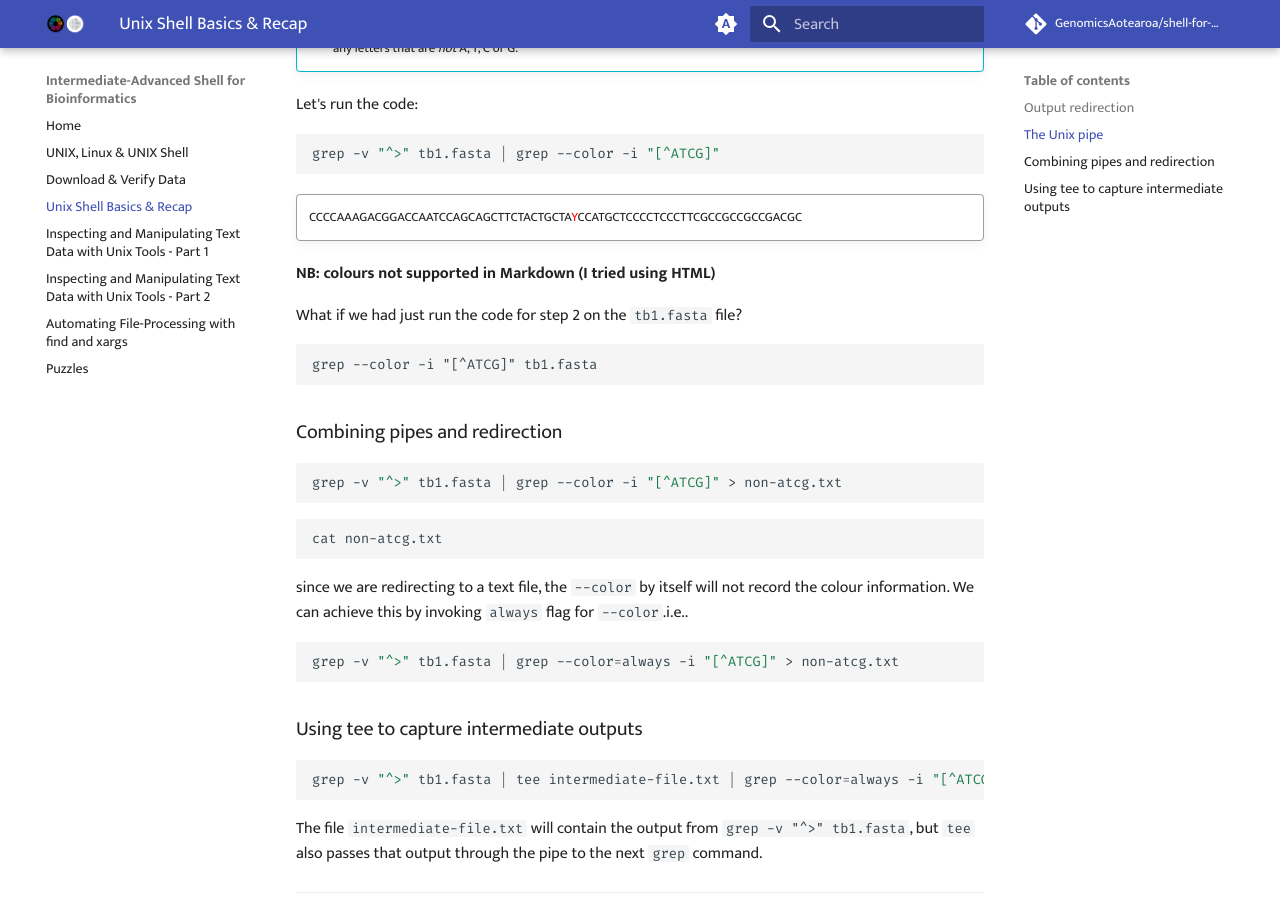
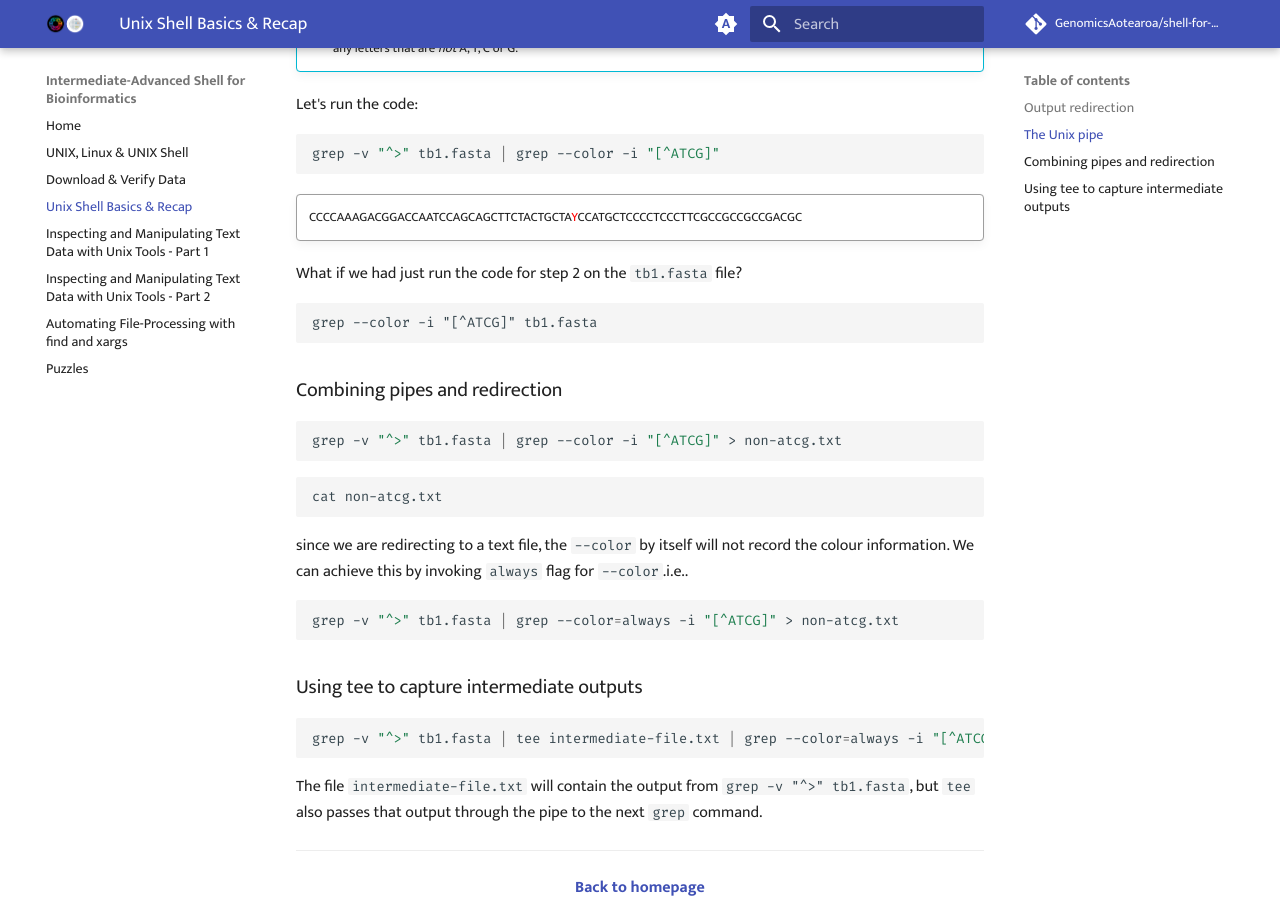
Before and after one commit to GenomicsAotearoa/shell-for-bioinformatics, an MkDocs documentation site: the page built from docs/2_unixshellbasics.md, in a window 1280 px wide and 900 px high, scrolled down 4501 px. Built offline with MkDocs 1.6.1 and Material for MkDocs 9.7.7, drawn with Linux system fonts in a browser that asks for light colours; comment, search, counter and statistics services are not loaded; the version menu is left out.

Commit message:
remove comment on grep color

```diff
--- a/docs/2_unixshellbasics.md
+++ b/docs/2_unixshellbasics.md
@@ -219,7 +219,6 @@ grep -v "^>" tb1.fasta | grep --color -i "[^ATCG]"
 
     CCCCAAAGACGGACCAATCCAGCAGCTTCTACTGCTA<span style="color:red">Y</span>CCATGCTCCCCTCCCTTCGCCGCCGCCGACGC
 
-**NB: colours not supported in Markdown (I tried using HTML)**
 
 What if we had just run the code for step 2 on the `tb1.fasta` file?
 
```
